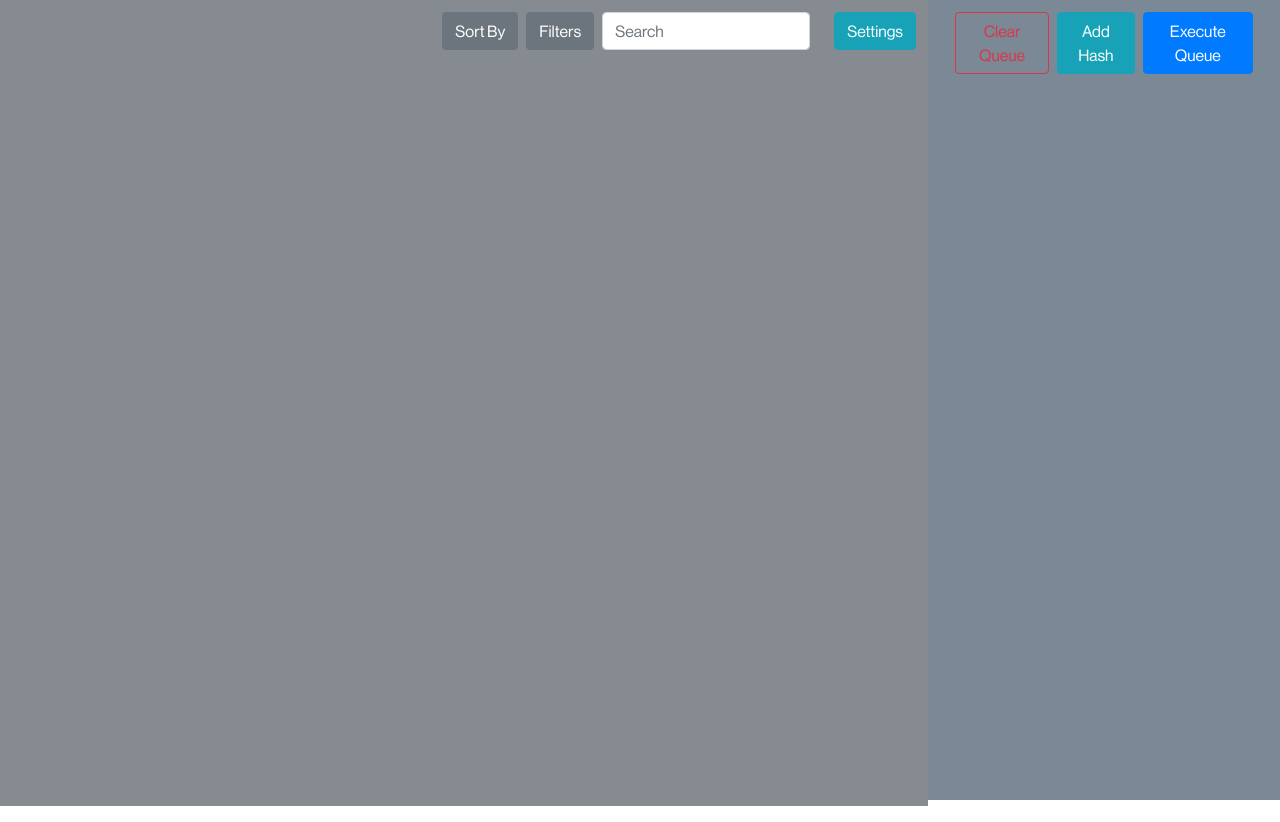
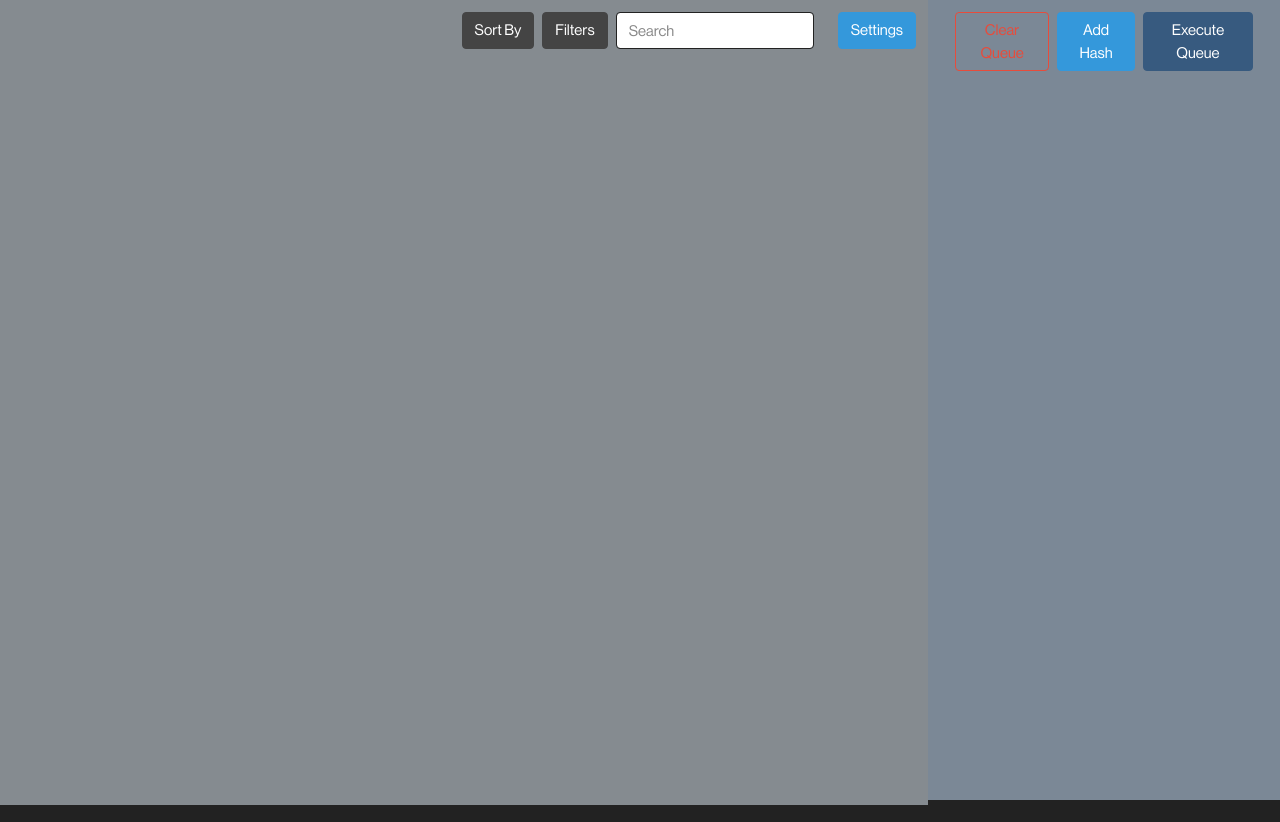
Before and after one commit to Dcai169/Destiny-API-Ripper-Extension, an Electron app: page app/destiny-api-ripper-gui/src/index.html in a window 1280 px wide. Drawn offline with nearby package versions, Linux system fonts and the light colour scheme; no server answers.

Commit message:
switched css source to jsdelivr

```diff
--- a/app/destiny-api-ripper-gui/src/index.html
+++ b/app/destiny-api-ripper-gui/src/index.html
@@ -5,7 +5,7 @@
   <meta charset="UTF-8">
   <title>Destiny API Ripper Extension</title>
   <!-- <link rel="stylesheet" href="../node_modules/bootstrap/dist/css/bootstrap.css"> -->
-  <link rel="stylesheet" href="https://raw.githubusercontent.com/thomaspark/bootswatch/v4/dist/darkly/bootstrap.min.css">
+  <link rel="stylesheet" href="https://cdn.jsdelivr.net/npm/bootswatch@4.6.0/dist/darkly/bootstrap.css">
   <script>const $ = require('jquery');</script>
   <script>require('popper.js');</script>
   <script>require('bootstrap');</script>
--- a/app/destiny-api-ripper-gui/todo.txt
+++ b/app/destiny-api-ripper-gui/todo.txt
@@ -2,6 +2,7 @@ TODO
 In order of priority (mostly)
 
 UI/UX
+* Add console out
 * Implement filters
     * Armor
         * Class (Hunter, Titan, Warlock)
```
